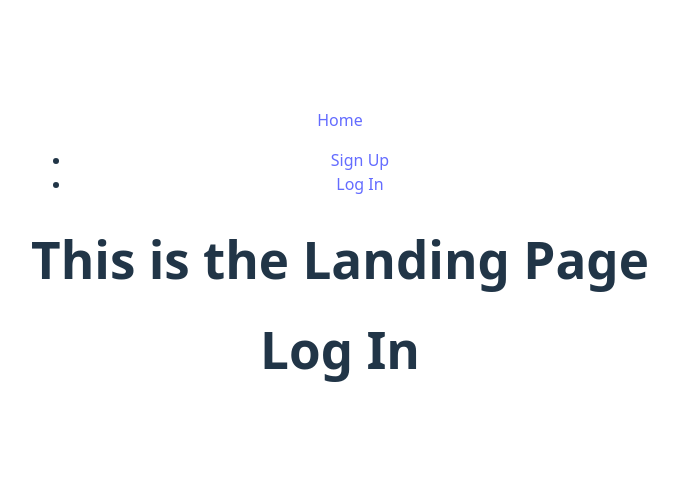
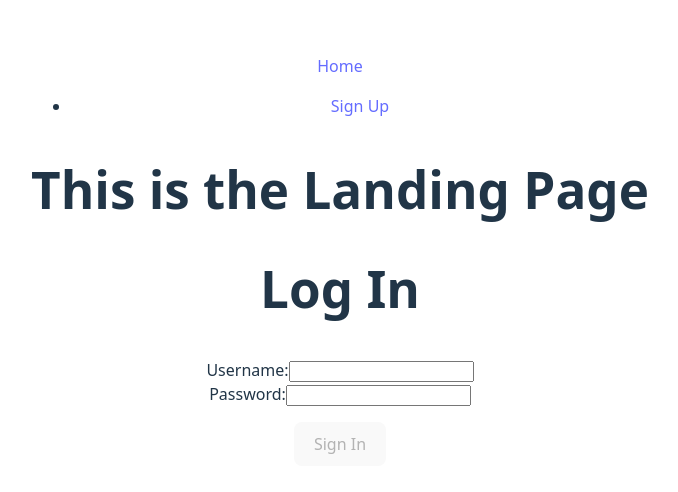
Before and after one commit to ryandeist/moovr-front-end, a React (Vite) app: page / in a window 1280 px wide. Shown: the part 140-632 px from the top of the page, without its empty margins (300-978 px from the left). Built offline with nearby package versions, Linux system fonts and the light colour scheme; no server answers.

Commit message:
Removed stand-alone log in page. Add LoginForm to Landing. Removed misc console.logs.

```diff
--- a/src/App.jsx
+++ b/src/App.jsx
@@ -14,7 +14,6 @@ const App = () => {
       <Routes>
         <Route path='/' element={<Landing />} />
         <Route path='/jobs' element={<ProtectedRoute><JobList /></ProtectedRoute>} />
-        <Route path='/login' element={<LoginForm />} />
         <Route path='/signup' element={<SignUpForm />} />
         <Route path='*' element={<Landing />} />
       </Routes>
--- a/src/components/Landing/Landing.jsx
+++ b/src/components/Landing/Landing.jsx
@@ -1,19 +1,23 @@
 import { useContext } from 'react';
 // import { getLanding } from '../../services/landingService';
 import { UserContext } from '../../contexts/UserContext';
-// import LoginForm from '../LoginForm/LoginForm';
+import LoginForm from '../LoginForm/LoginForm';
 
 const Landing = () => {
     const { user } = useContext(UserContext);
 
     return (
         <>
-            <div>
+            <section>
                 <h1>This is the Landing Page</h1>
-            </div>
+            </section>
             {user ? (
-                <h1> Welcome {user.username}</h1>
-            ) : <h1>Log In</h1>}
+                <section>
+                    <h1>Welcome {user.username}</h1>
+                </section>
+            ) : <section>
+                    <LoginForm />
+                </section>}
         </>
     )
 }
--- a/src/components/LoginForm/LoginForm.jsx
+++ b/src/components/LoginForm/LoginForm.jsx
@@ -43,7 +43,7 @@ const LoginForm = () => {
     // return
     return (
         <>
-            <h1>Login Page</h1>
+            <h1>Log In</h1>
             <form autoComplete='off' onSubmit={handleSubmit}>
                 <div>
                     <label htmlFor="username">Username:</label>
--- a/src/components/NavBar/NavBar.jsx
+++ b/src/components/NavBar/NavBar.jsx
@@ -34,7 +34,6 @@ const NavBar = () => {
                 <div>
                     <ul>
                         <li><Link to='/signup' onClick={() => {clearTokenForSignUp()}}>Sign Up</Link></li>
-                        <li><Link to='/login'>Log In</Link></li>
                     </ul>
                 </div>
             )}
--- a/src/services/authService.js
+++ b/src/services/authService.js
@@ -1,4 +1,3 @@
-import { ACCESS_TOKEN, REFRESH_TOKEN, USERNAME } from '../constants';
 import api from '../services/apiService';
 
 export const logIn = async (formData) => {
@@ -21,7 +20,6 @@ export const logIn = async (formData) => {
 
 export const signUp = async (formData) => {
     const BASE_URL = `${import.meta.env.VITE_BACK_END_SERVER_URL}/api/user/signup/`;
-    console.log(formData)
 
     try {
         const res = await api.post(BASE_URL, formData);
```
Also changed, not shown: src/services/landingService.js (deleted, +0 -17 lines).
